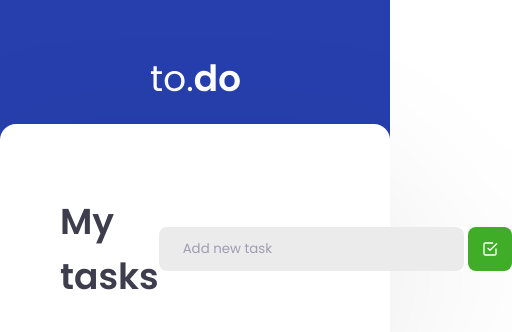
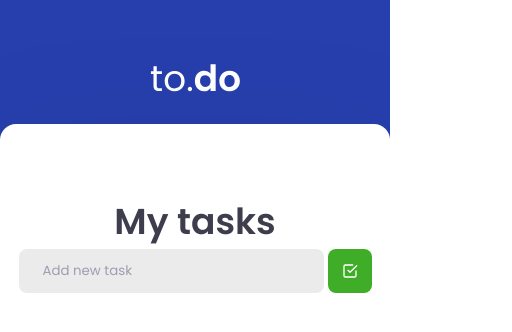
Before and after one commit to marcomedeirosfh/todo-list, a React app: page / in a window 390 px wide. Shown: the top 332 px of the page, 512 px wide, since content can reach past the window. Built offline with nearby package versions, Linux system fonts and the light colour scheme.

Commit message:
Add responsiveness

```diff
--- a/src/components/Header.tsx
+++ b/src/components/Header.tsx
@@ -1,10 +1,12 @@
 import '../styles/header.scss'
+
+const logo = require("../../public/logo.svg")
 
 export function Header() {
   return (
     <header className="header">
       <div>
-        <img src="./logo.svg" alt="to.do"/>
+        <img src={logo} alt="to.do"/>
       </div>
     </header>
   )
--- a/src/styles/tasklist.scss
+++ b/src/styles/tasklist.scss
@@ -159,3 +159,11 @@ section.task-list {
     }
   }
 }
+
+@media only screen and (max-width: 600px) {
+  section.task-list {
+    header {
+      flex-direction: column;
+    }
+  }
+}
```
